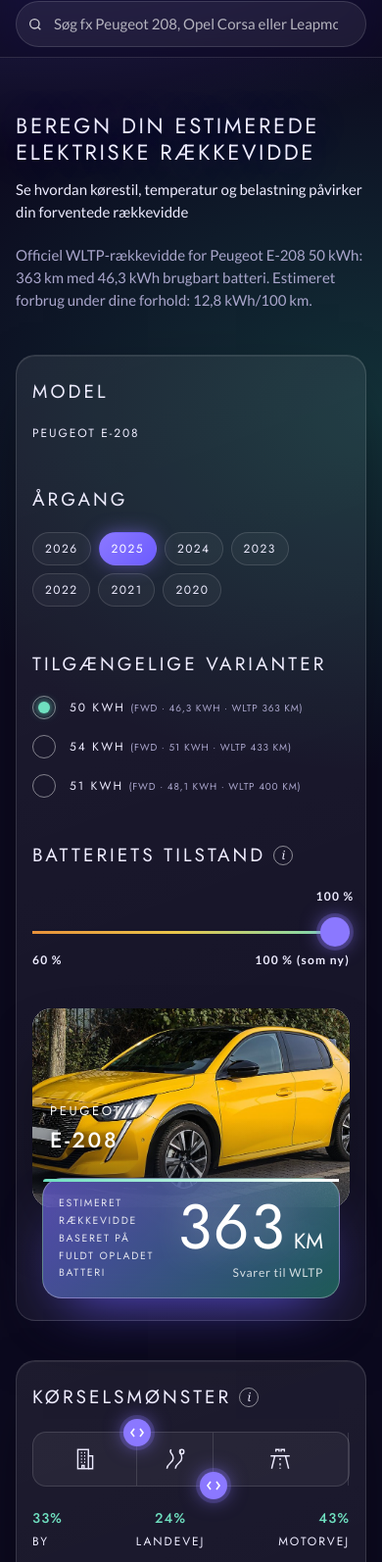
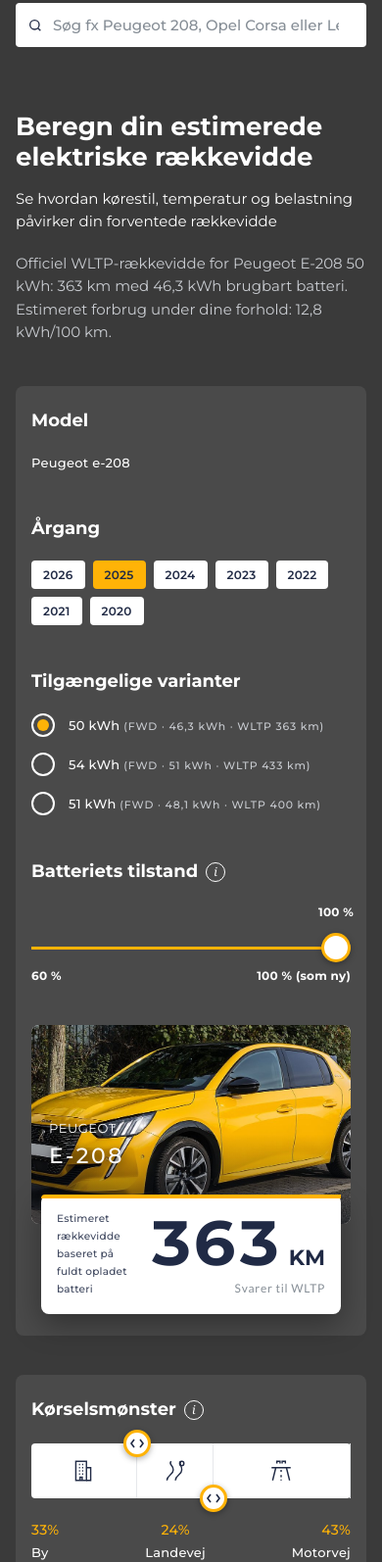
Before and after one commit to Creativecutsmedia/elbil-raekkevidde, a plain HTML site: page am/index.html in a window 390 px wide. Shown: the part 53-1647 px from the top of the page at 98% size. Drawn offline with Linux system fonts and the light colour scheme.

Commit message:
A&M-appen i am.dk's farver og skrift (koksgrå, gul accent, Montserrat)
Co-Authored-By: Claude Opus 5.5 <noreply@anthropic.com>

```diff
--- a/am/index.html
+++ b/am/index.html
@@ -6,7 +6,7 @@
 <meta name="robots" content="noindex,nofollow">
 <title>A&amp;M elbil rækkevidde</title>
 <link rel="preconnect" href="https://fonts.googleapis.com">
-<link href="https://fonts.googleapis.com/css2?family=Jost:wght@400;500&family=Lato:wght@400;700&display=swap" rel="stylesheet">
+<link href="https://fonts.googleapis.com/css2?family=Jost:wght@400;500&family=Lato:wght@400;700&family=Montserrat:wght@400;500;600;700&display=swap" rel="stylesheet">
 <style>
 :root{
   --bg:#ffffff; --tekst:#1b1f27; --daempet:#5a6170; --linje:#d5d9de; --felt:#eceef1;
@@ -181,6 +181,69 @@ h1{text-shadow:0 0 40px rgba(139,120,255,.35)}
 
 .logo-am{text-transform:none;letter-spacing:.01em;font-family:Lato,system-ui,sans-serif;font-size:24px;color:#c9c6e6;border-bottom:0;padding-bottom:0}
 @media (max-width:600px){.logo-am{font-size:20px}}
+/* A&M-appens udseende, aflæst på am.dk 17/11 (brorens ønske): koksgrå flader, gul accent (#ffb307),
+   hvide felter med mørkeblå tekst (#202a45), Montserrat. Lægges oven på glastemaet og slår det fra. */
+:root:not(.a):not(.b):not(.c){
+  --bg:#3a3a3a; --tekst:#ffffff; --daempet:#c9ccd1; --linje:rgba(255,255,255,.16); --felt:#ffffff;
+  --navy:#202a45; --navy-tekst:#ffffff; --bronze:#ffb307; --haandtag:#ffb307; --fokus:#ffb307;
+  --gul:#ffb307; --panel:#4a4a4a; --felt-tekst:#202a45; --graa-tekst:#868e96;
+  color-scheme:dark;
+}
+body{background:var(--bg);font-family:Montserrat,system-ui,sans-serif}
+.top{background:var(--bg);backdrop-filter:none;-webkit-backdrop-filter:none;border-bottom:0}
+.logo,.logo-am{font-family:Montserrat,system-ui,sans-serif;font-weight:500;font-size:30px;color:#fff;letter-spacing:.01em;border-bottom:0}
+@media (max-width:600px){.logo-am{font-size:22px}}
+.soeg input{background:#fff;color:var(--felt-tekst);border:0;border-radius:4px;font-family:Montserrat,sans-serif;font-weight:500}
+.soeg input::placeholder{color:var(--graa-tekst)}
+.soeg svg{color:var(--felt-tekst);opacity:1}
+.forslag{background:#fff;color:var(--felt-tekst);border:0;border-radius:6px;box-shadow:0 12px 30px rgba(0,0,0,.35);backdrop-filter:none;-webkit-backdrop-filter:none}
+.forslag button{color:var(--felt-tekst);border-bottom-color:#e6e8eb}
+.forslag button:hover,.forslag button.aktiv{background:#fff4d6}
+.forslag small,.forslag .mere{color:var(--graa-tekst)}
+.forslag .mere{border-bottom-color:#e6e8eb}
+.knap{border:1px solid #fff;border-radius:4px;background:transparent;font-family:Montserrat,sans-serif;font-weight:600;letter-spacing:.04em;text-transform:none;font-size:14px}
+.knap:hover{background:rgba(255,255,255,.1)}
+
+h1{font-family:Montserrat,sans-serif;font-weight:700;text-transform:none;letter-spacing:0;text-shadow:none;font-size:clamp(26px,3.6vw,40px)}
+h2{font-family:Montserrat,sans-serif;font-weight:700;text-transform:none;letter-spacing:0;font-size:18px}
+.lille,.chip,.procenter b,.temp .vaerdi,.temp .ender,.resultat .lille{font-family:Montserrat,sans-serif;letter-spacing:.02em}
+.lille{text-transform:none;font-size:13px;font-weight:500}
+.intro{color:#fff}.forbrug{color:var(--daempet)}
+
+/* Kolonnerne som am.dk's grå paneler */
+.gitter>section{background:var(--panel);border:0;border-radius:8px;box-shadow:none;backdrop-filter:none;-webkit-backdrop-filter:none}
+
+.chip{background:#fff;color:var(--felt-tekst);border:0;border-radius:4px;font-weight:600}
+.chip[aria-pressed="true"]{background:var(--gul);color:var(--felt-tekst);box-shadow:none}
+.radio input{border:2px solid #fff;background:transparent}
+.radio input::after{background:var(--gul);box-shadow:none}
+.info{border-color:#fff}
+.forklar{background:rgba(0,0,0,.18);border:0;border-radius:6px;color:#e6e8eb}
+
+.blanding{background:#fff;border:0;border-radius:4px}
+.seg{color:var(--felt-tekst);border-right-color:#e6e8eb}
+.seg:first-child{border-radius:4px 0 0 4px}.seg:last-child{border-radius:0 4px 4px 0}
+.haandtag{background:#fff;color:var(--felt-tekst);border:3px solid var(--gul);box-shadow:0 2px 6px rgba(0,0,0,.3)}
+.procenter b{color:var(--gul)}
+.temp input::-webkit-slider-thumb{background:#fff;border:3px solid var(--gul);box-shadow:0 2px 6px rgba(0,0,0,.3)}
+.temp input::-moz-range-thumb{background:#fff;border:3px solid var(--gul);box-shadow:0 2px 6px rgba(0,0,0,.3)}
+.soh input{background:var(--gul)!important}
+.skift span.spor{border-color:#fff}
+.skift input:checked+span.spor{background:var(--gul);border-color:var(--gul)}
+.skift input:checked+span.spor::after{background:#fff;box-shadow:none}
+
+/* Bil og resultat som am.dk's hvide kort */
+.foto{border-radius:8px;background:#fff;box-shadow:none}
+.foto figcaption{font-family:Montserrat,sans-serif;letter-spacing:.04em}
+.resultat{background:#fff;color:var(--felt-tekst);border:0;border-radius:8px;box-shadow:0 10px 30px rgba(0,0,0,.35);backdrop-filter:none;-webkit-backdrop-filter:none}
+.resultat::before{background:var(--gul);border-radius:8px 0 0 0;height:4px}
+.km{font-family:Montserrat,sans-serif;font-weight:700;text-shadow:none;color:var(--felt-tekst)}
+.forskel{color:var(--graa-tekst);opacity:1}
+
+.ansvar{border-top-color:var(--linje);color:var(--daempet)}
+.ansvar h3{font-family:Montserrat,sans-serif;font-weight:700;text-transform:none;letter-spacing:0;color:#fff}
+.besked{background:var(--navy);border:0;border-radius:4px;backdrop-filter:none}
+
 </style>
 </head>
 <body>
```
